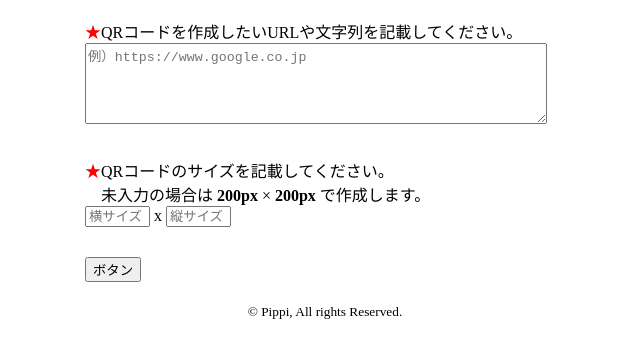
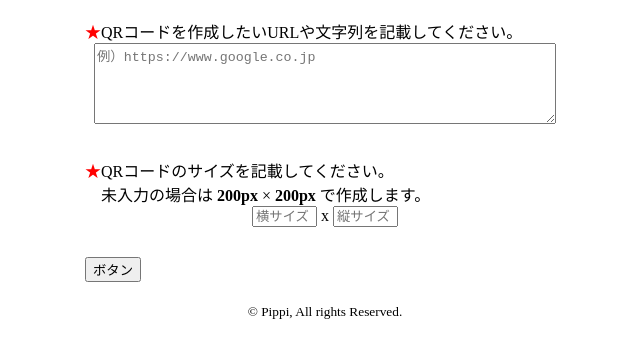
Before and after one commit to pipippi/pipippi.github.io, a plain HTML site: page QRcode/index.html in a window 1280 px wide. Shown: the part 61-418 px from the top of the page, without its empty margins (315-955 px from the left). Drawn offline with Linux system fonts and the light colour scheme.

Commit message:
Update index.html

```diff
--- a/QRcode/index.html
+++ b/QRcode/index.html
@@ -26,7 +26,12 @@
 	 font-weight: bold;
 	}
 	.inputarea {
+	 text-align: center;
+	 margin: auto;
 	 margin-bottom: 30px;
+	}
+	.inputarea > * {
+	 text-align: left;
 	}
 	.inputarea textarea {
 	 max-width: 95%;
```
